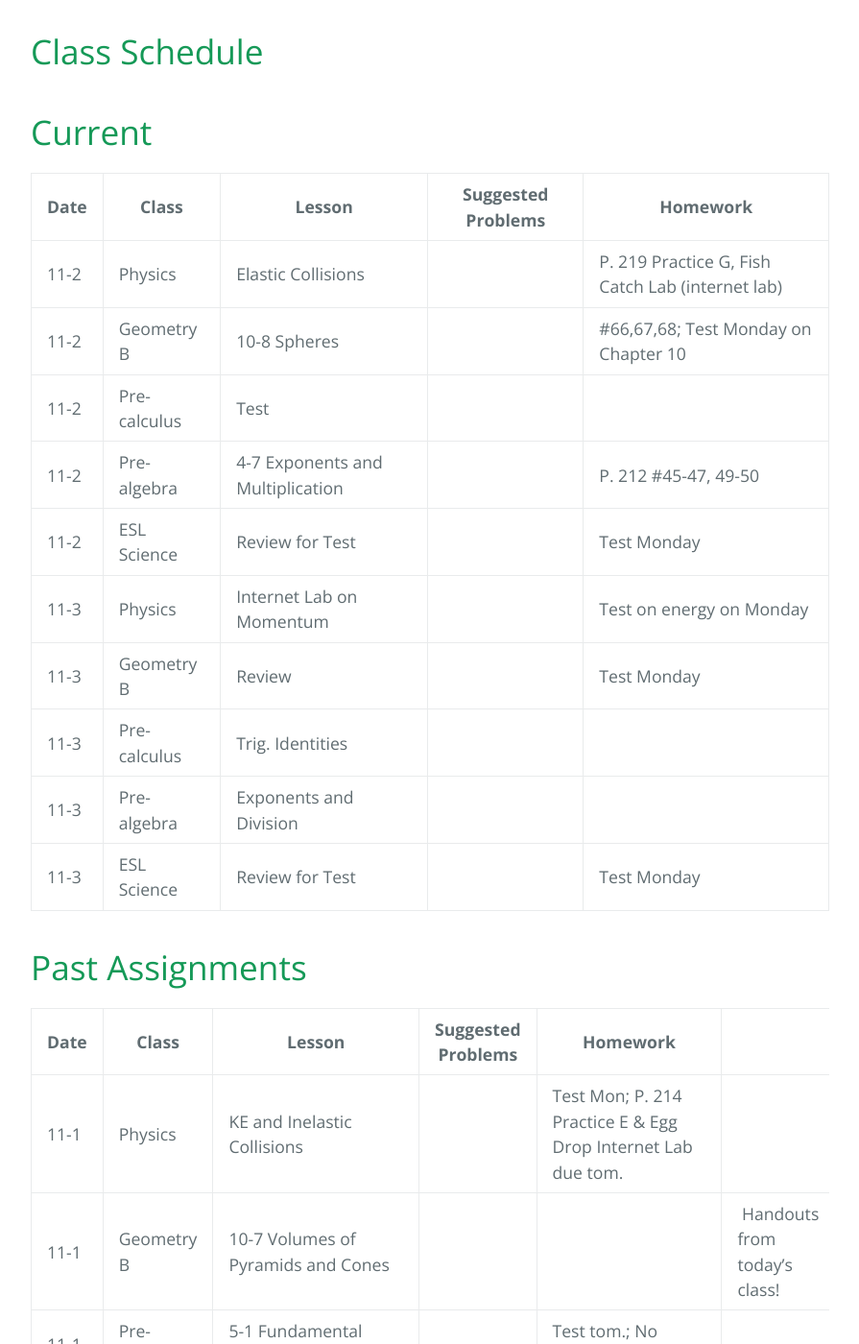
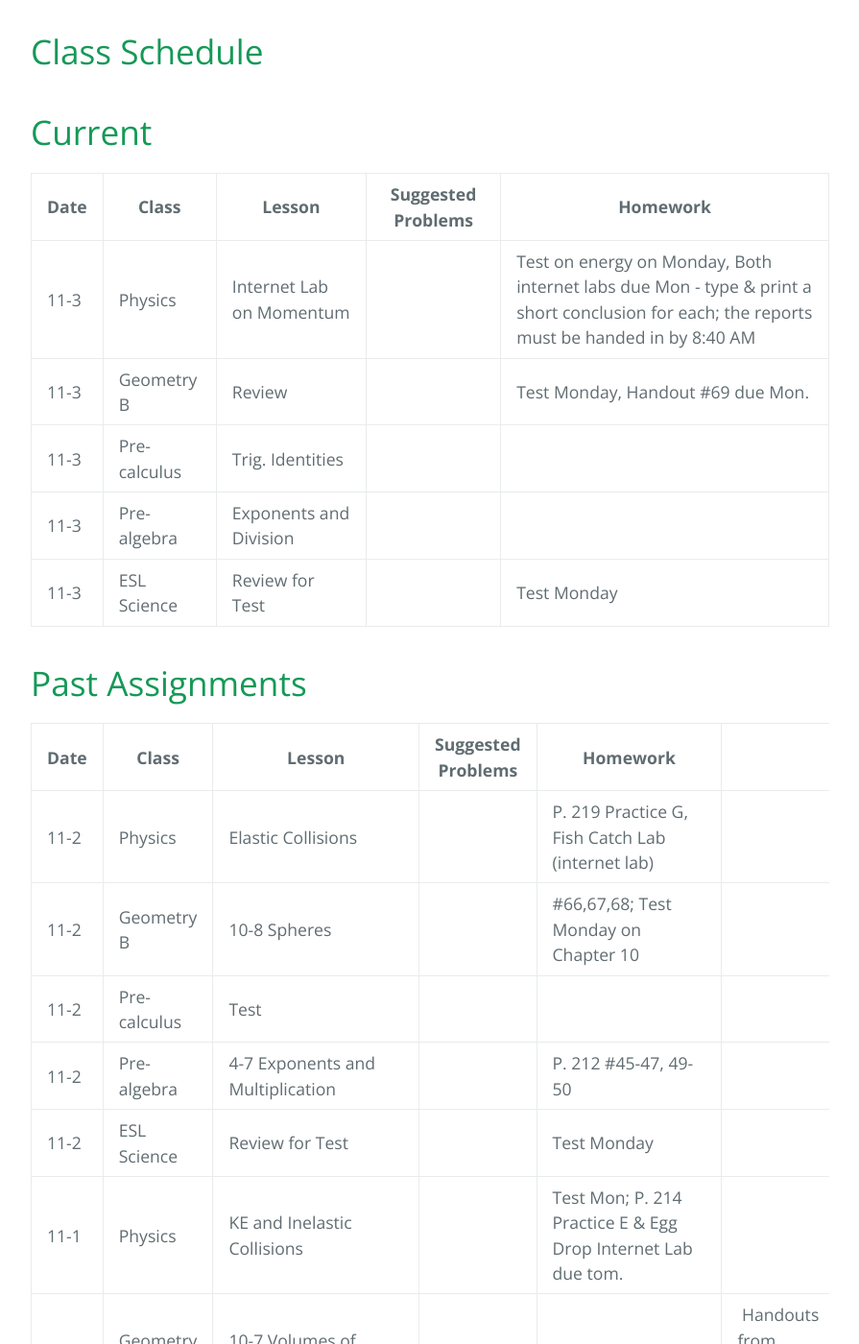
Before and after one commit to gpayoo/gpayoo, a Jekyll site: the page built from index.md, in a window 1280 px wide and 1400 px high, scrolled down 388 px. Shown: the whole window at 96% size, without its empty margins (192-1087 px from the left). Built offline with Jekyll 4.4.1, drawn with Linux system fonts in a browser that asks for light colours; our own code applies the rules of GitHub Pages for plain Markdown files.

Commit message:
Update index.md

```diff
--- a/index.md
+++ b/index.md
@@ -10,13 +10,8 @@ layout: default
 
 | Date | Class | Lesson | Suggested Problems | Homework |
 | ---- | ----- | ------ | -------- | ---
-| 11-2 | Physics | Elastic Collisions | |  P. 219 Practice G, Fish Catch Lab (internet lab)
-| 11-2 | Geometry B | 10-8 Spheres  | |  #66,67,68; Test Monday on Chapter 10  |
-| 11-2 | Pre-calculus | Test | |
-| 11-2 | Pre-algebra | 4-7 Exponents and Multiplication  | | P. 212 #45-47, 49-50
-| 11-2 | ESL Science | Review for Test |  | Test Monday
-| 11-3 | Physics | Internet Lab on Momentum | | Test on energy on Monday
-| 11-3 | Geometry B | Review  | |  Test Monday |
+| 11-3 | Physics | Internet Lab on Momentum | | Test on energy on Monday, Both internet labs due Mon - type & print a short conclusion for each; the reports must be handed in by 8:40 AM
+| 11-3 | Geometry B | Review  | |  Test Monday, Handout #69 due Mon.|
 | 11-3 | Pre-calculus | Trig. Identities | |
 | 11-3 | Pre-algebra | Exponents and Division  | |
 | 11-3 | ESL Science | Review for Test |  | Test Monday
@@ -25,6 +20,11 @@ layout: default
 
 | Date | Class | Lesson | Suggested Problems | Homework |
 | ---- | ----- | ------ | -------- | ---
+| 11-2 | Physics | Elastic Collisions | |  P. 219 Practice G, Fish Catch Lab (internet lab)
+| 11-2 | Geometry B | 10-8 Spheres  | |  #66,67,68; Test Monday on Chapter 10  |
+| 11-2 | Pre-calculus | Test | |
+| 11-2 | Pre-algebra | 4-7 Exponents and Multiplication  | | P. 212 #45-47, 49-50
+| 11-2 | ESL Science | Review for Test |  | Test Monday
 | 11-1 | Physics | KE and Inelastic Collisions| | Test Mon; P. 214 Practice E & Egg Drop Internet Lab due tom.
 | 11-1 | Geometry B | 10-7 Volumes of Pyramids and Cones  | |   |  Handouts from today's class!
 | 11-1 | Pre-calculus | 5-1 Fundamental Identities - Part 2| | Test tom.; No calculator~!
```
